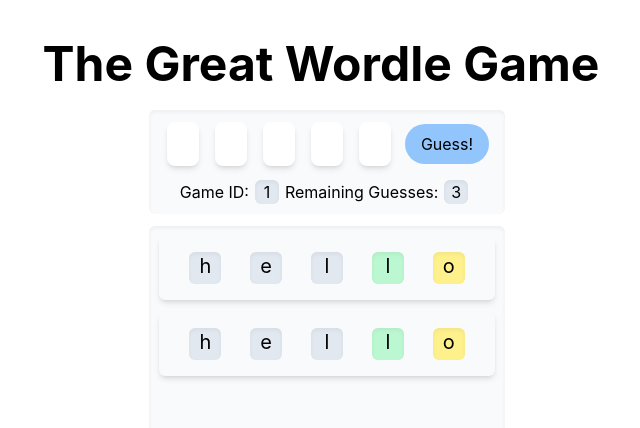
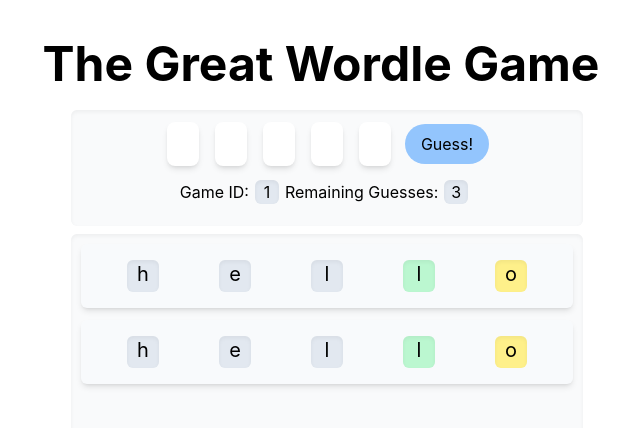
Before and after one commit to lee-ros/wordle, a React (Create React App) app in the folder frontend/: page / in a window 1280 px wide. Shown: the top 428 px of the page, without its empty margins (319-959 px from the left). Built offline with nearby package versions, Linux system fonts and the light colour scheme.

Commit message:
fix styling

```diff
--- a/frontend/src/components/GuessFrame.jsx
+++ b/frontend/src/components/GuessFrame.jsx
@@ -4,11 +4,13 @@
 
 function GuessFrame() {
   return (
-    <div className="flex flex-col justify-between h-[50%] m-4">
-      <GuessActionBar />
+    <div className="flex flex-col justify-between h-[65vh] w-[40vw] m-4">
+      <div className="h-48 mb-2">
+        <GuessActionBar />
+      </div>
       <GuessList />
     </div>
-  )
+  );
 }
 
 export default GuessFrame;
```
